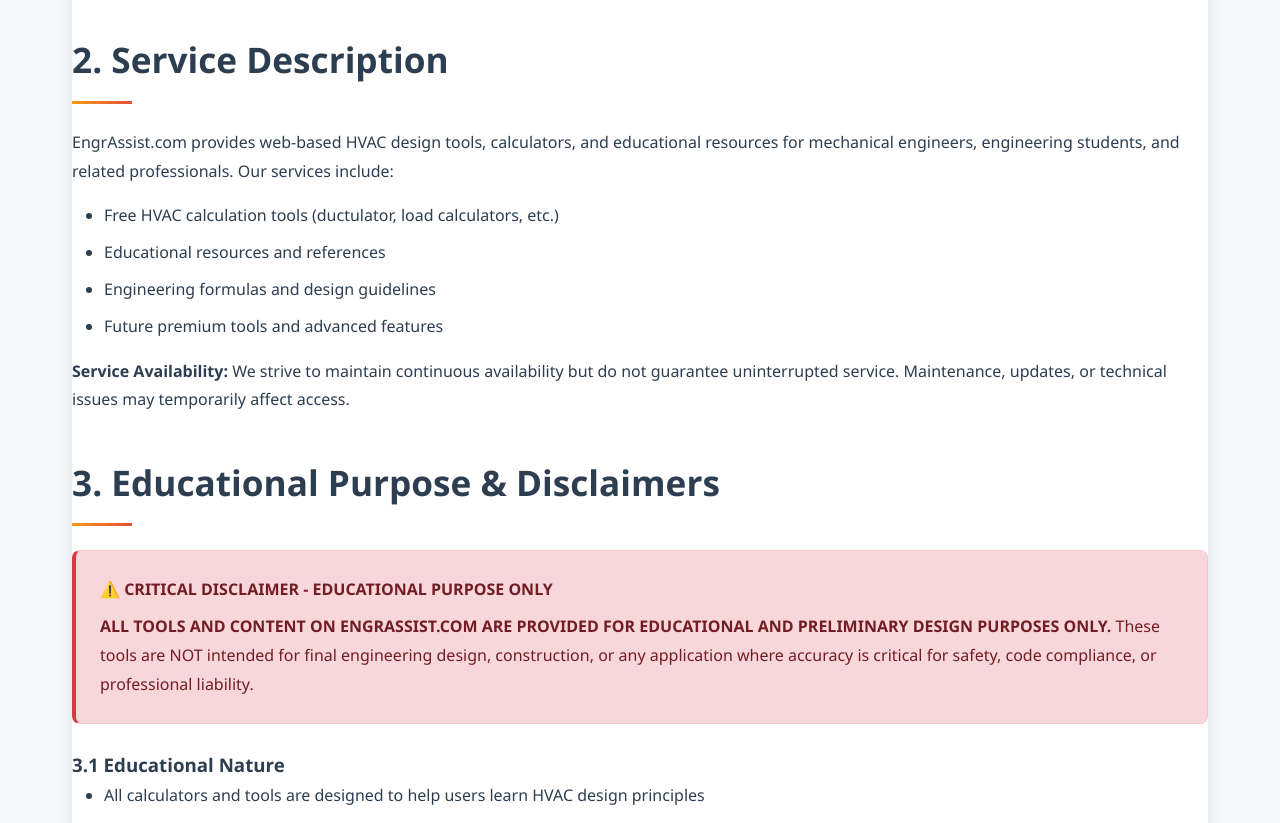
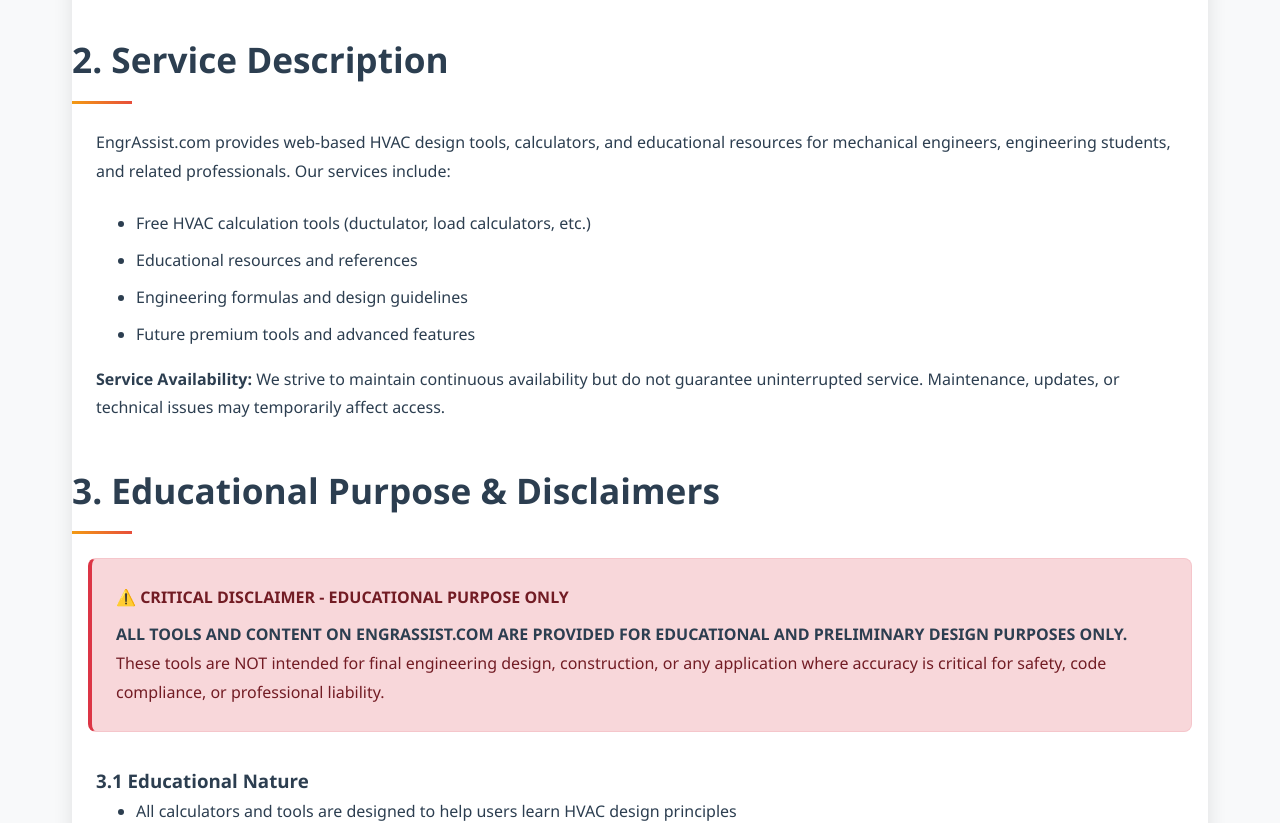
Before and after one commit to engrassist-svg/engrassist_gcs, a plain HTML site: page terms.html in a window 1280 px wide. Shown: the part 1520-2343 px from the top of the page. Drawn offline with Linux system fonts and the light colour scheme.

Commit message:
Update styles.css

```diff
--- a/styles.css
+++ b/styles.css
@@ -608,6 +608,38 @@
     margin-bottom: 0.5rem;
 }
 
+/* Enhanced spacing for legal/document pages */
+.section-content {
+    padding: 0 1rem; /* Adds breathing room on sides */
+}
+
+.section-content h2,
+.section-content h3 {
+    margin-left: 0; /* Aligns section headings properly */
+    padding-left: 0.5rem; /* Slight indent for visual hierarchy */
+}
+
+.section-content h3 {
+    margin-top: 2rem; /* More space before subsections */
+    color: #2c3e50;
+}
+
+.section-content ul,
+.section-content ol {
+    margin-left: 2.5rem; /* Better indentation for lists */
+    padding-left: 0.5rem;
+}
+
+.section-content > p {
+    margin-bottom: 1.5rem; /* More space between paragraphs */
+    padding: 0 0.5rem; /* Slight padding for readability */
+}
+
+/* Specific styling for definition lists and legal content */
+.section-content strong {
+    color: #2c3e50;
+}
+
 /* Last Updated */
 .last-updated {
     background: #e8f4f8;
```
